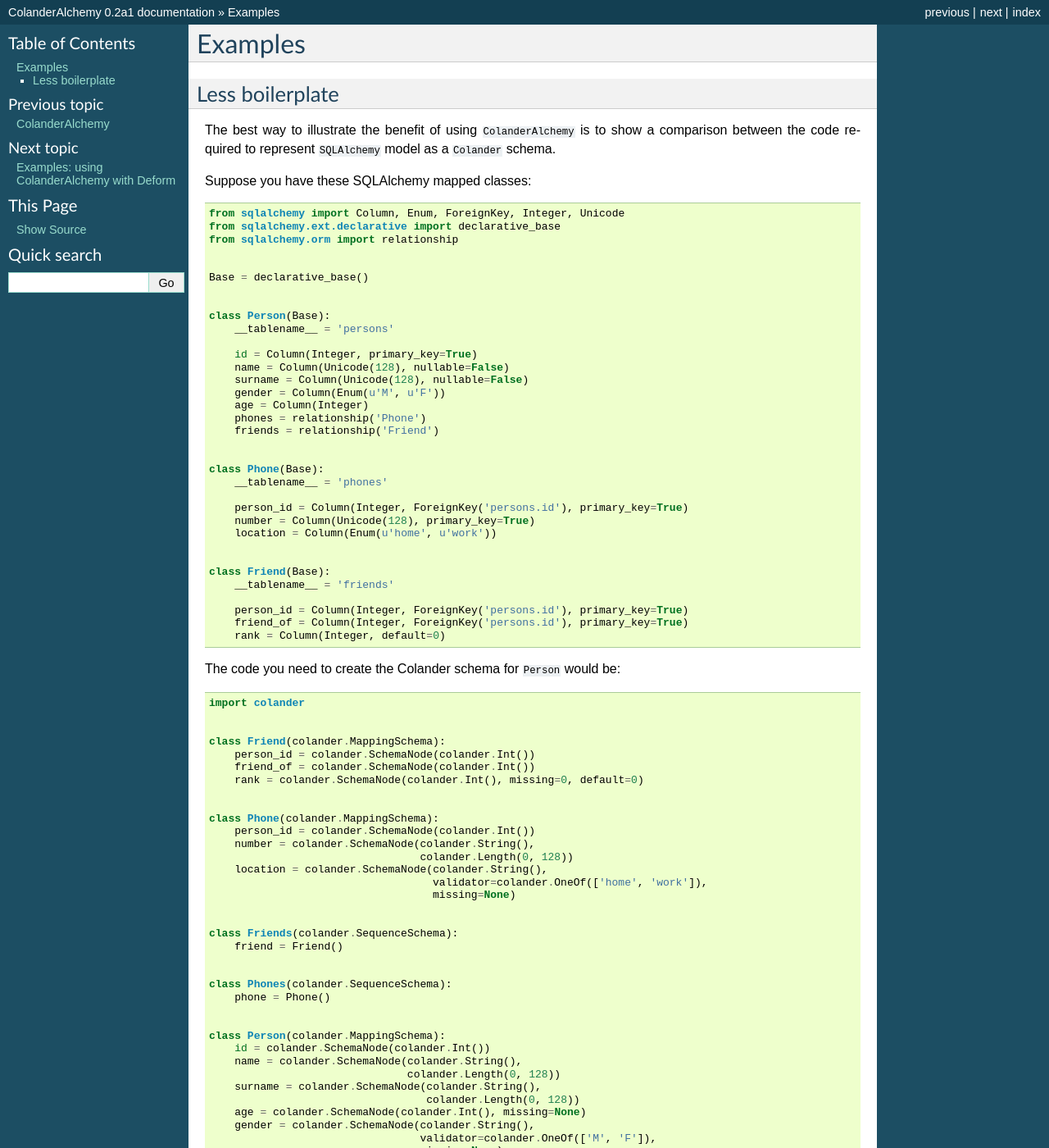
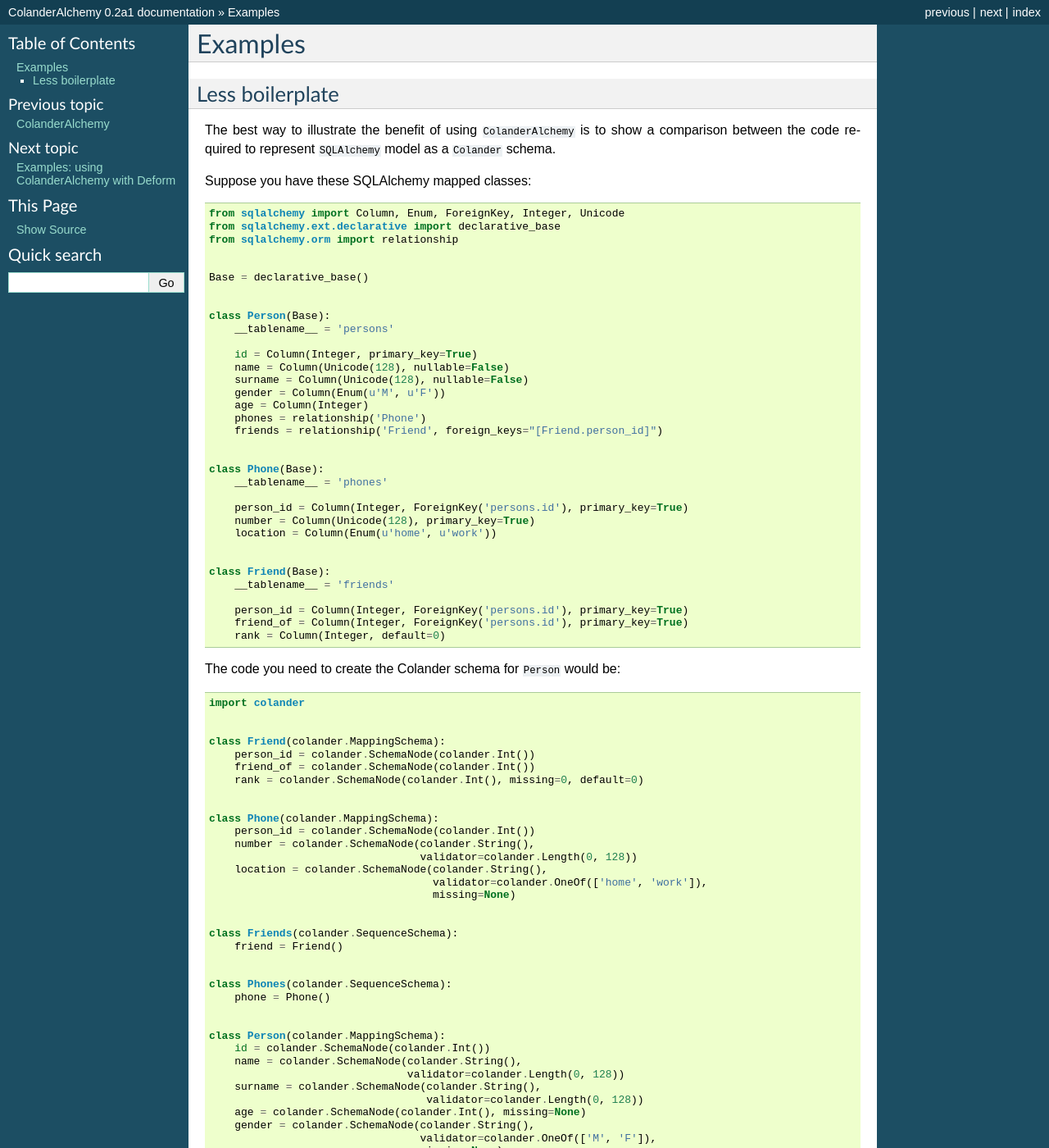
Before and after one commit to stefanofontanelli/ColanderAlchemy, a Sphinx documentation site: the page built from docs/source/examples.rst, in a window 1280 px wide and 1400 px high. Shown: the whole window at 82% size. Built offline with Sphinx 7.4.7, drawn with Linux system fonts in a browser that asks for light colours.

Commit message:
fixes to make examples work

```diff
--- a/docs/source/examples.rst
+++ b/docs/source/examples.rst
@@ -29,7 +29,7 @@ Suppose you have these SQLAlchemy mapped classes::
         gender = Column(Enum(u'M', u'F'))
         age = Column(Integer)
         phones = relationship('Phone')
-        friends = relationship('Friend')
+        friends = relationship('Friend', foreign_keys="[Friend.person_id]")
 
 
     class Phone(Base):
@@ -62,7 +62,7 @@ The code you need to create the Colander schema for ``Person`` would be::
     class Phone(colander.MappingSchema):
         person_id = colander.SchemaNode(colander.Int())
         number = colander.SchemaNode(colander.String(),
-                                     colander.Length(0, 128))
+                                     validator=colander.Length(0, 128))
         location = colander.SchemaNode(colander.String(),
                                        validator=colander.OneOf(['home', 'work']),
                                        missing=None)
@@ -79,9 +79,9 @@ The code you need to create the Colander schema for ``Person`` would be::
     class Person(colander.MappingSchema):
         id = colander.SchemaNode(colander.Int())
         name = colander.SchemaNode(colander.String(),
-                                   colander.Length(0, 128))
+                                   validator=colander.Length(0, 128))
         surname = colander.SchemaNode(colander.String(),
-                                      colander.Length(0, 128))
+                                      validator=colander.Length(0, 128))
         age = colander.SchemaNode(colander.Int(), missing=None)
         gender = colander.SchemaNode(colander.String(),
                                      validator=colander.OneOf(['M', 'F']),
@@ -90,7 +90,7 @@ The code you need to create the Colander schema for ``Person`` would be::
         phones = Phones(missing=[], default=[])
 
 
-        person = Person()
+    person = Person()
 
 By contrast, all you need to obtain the same Colander schema for the ``Person`` mapped class using ``ColanderAlchemy`` is simply::
 
```
